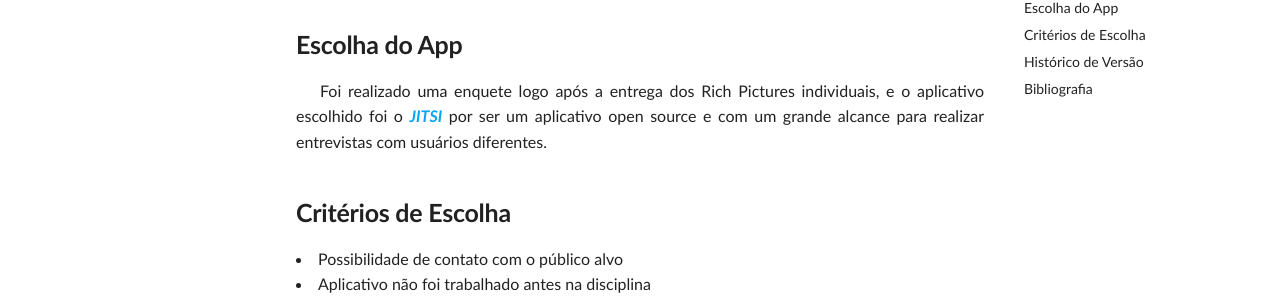
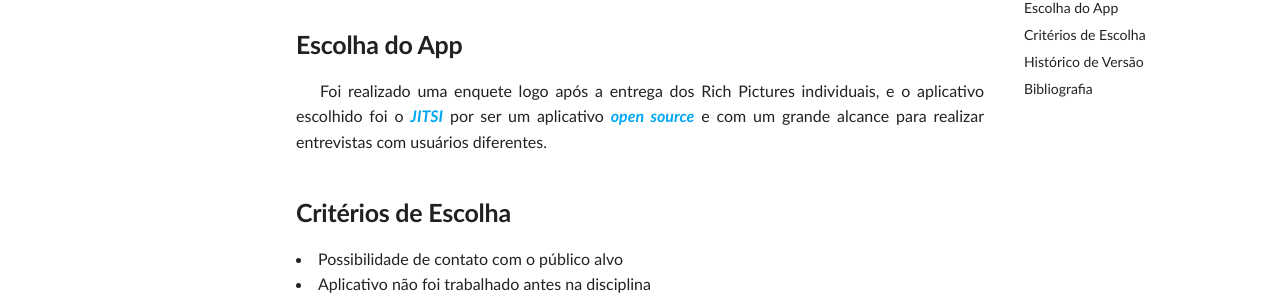
Before and after one commit to Requisitos-de-Software/2023.2-Jitsi, an MkDocs documentation site: the page built from docs/PreRastreabilidade/AppEscolhido.md, in a window 1280 px wide and 900 px high, scrolled down 738 px. Shown: the part 154-454 px from the top of the window. Built offline with MkDocs 1.6.1 and Material for MkDocs 9.7.7, drawn with Linux system fonts in a browser that asks for light colours; some web fonts are replaced; comment, search, counter and statistics services are not loaded.

```diff
--- a/docs/PreRastreabilidade/AppEscolhido.md
+++ b/docs/PreRastreabilidade/AppEscolhido.md
@@ -24,7 +24,7 @@
 
 ## **Escolha do App**
 <p align="justify">
-&emsp;&emsp;Foi realizado uma enquete logo após a entrega dos Rich Pictures individuais, e o aplicativo escolhido foi o <a href="https://requisitos-de-software.github.io/2023.2-Jitsi/PreRastreabilidade/RichPicture/#figura-1-rich-picture-versao-1"><b><i>JITSI</i></b></a> por ser um aplicativo open source e com um grande alcance para realizar entrevistas com usuários diferentes.
+&emsp;&emsp;Foi realizado uma enquete logo após a entrega dos Rich Pictures individuais, e o aplicativo escolhido foi o <a href="https://requisitos-de-software.github.io/2023.2-Jitsi/PreRastreabilidade/RichPicture/#figura-1-rich-picture-versao-1"><b><i>JITSI</i></b></a> por ser um aplicativo <a href=https://Requisitos-de-Software/2023.2-Jitsi/main/docs/assets/Opensource.png ><b><i>open source</i></b></a> e com um grande alcance para realizar entrevistas com usuários diferentes.
 </p>
 
 ## **Critérios de Escolha**
```
Also changed, not shown: docs/assets/Opensource.png (added).
